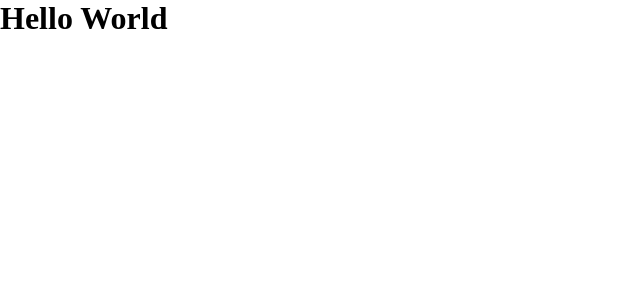
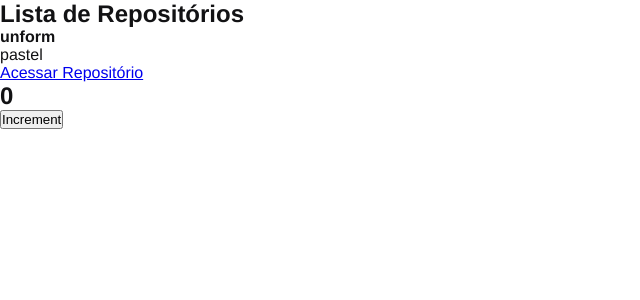
Before and after one commit to lucaspolizeli/github-explorer, a React app: page / in a window 1280 px wide. Shown: the top 300 px of the page, without its empty margins (0-640 px from the left). Built offline with nearby package versions, Linux system fonts and the light colour scheme.

Commit message:
feat: add example about how to use react state hook

```diff
--- a/src/App.jsx
+++ b/src/App.jsx
@@ -1,5 +1,12 @@
+import { Counter } from "./components/Counter";
+import { RepositoryList } from "./components/RepositoryList";
 import "./styles/styles.scss";
 
 export function App() {
-  return <h1>Hello World</h1>;
+  return (
+    <>
+      <RepositoryList />
+      <Counter />
+    </>
+  );
 }
--- /dev/null
+++ b/src/components/Counter.jsx
@@ -0,0 +1,19 @@
+import { useState } from "react";
+
+export function Counter() {
+  const [state, setState] = useState(0);
+
+  function incrementing() {
+    setState(state + 1);
+  }
+
+  return (
+    <div>
+      <h2>{state}</h2>
+
+      <button type="button" onClick={incrementing}>
+        Increment
+      </button>
+    </div>
+  );
+}
--- /dev/null
+++ b/src/components/RepositoryItem.jsx
@@ -0,0 +1,12 @@
+export function RepositoryItem(props) {
+  return (
+    <li>
+      <strong>{props.repository?.name ?? "Default"}</strong>
+      <p>{props.repository.description}</p>
+
+      <a href={props.repository.link} target="_blank">
+        Acessar Repositório
+      </a>
+    </li>
+  );
+}
--- /dev/null
+++ b/src/components/RepositoryList.jsx
@@ -0,0 +1,19 @@
+import { RepositoryItem } from "./RepositoryItem";
+
+const repository = {
+  name: "unform",
+  description: "pastel",
+  link: "https://github.com/",
+};
+
+export function RepositoryList() {
+  return (
+    <section className="respository-list">
+      <h1>Lista de Repositórios</h1>
+
+      <ul>
+        <RepositoryItem repository={repository} />
+      </ul>
+    </section>
+  );
+}
--- a/src/styles/styles.scss
+++ b/src/styles/styles.scss
@@ -5,5 +5,6 @@
 }
 
 body {
-  font: Arial, Helvetica, sans-serif;
+  font: 16px "Helvetica Neue", Arial, sans-serif;
+  color: #121214;
 }
```
